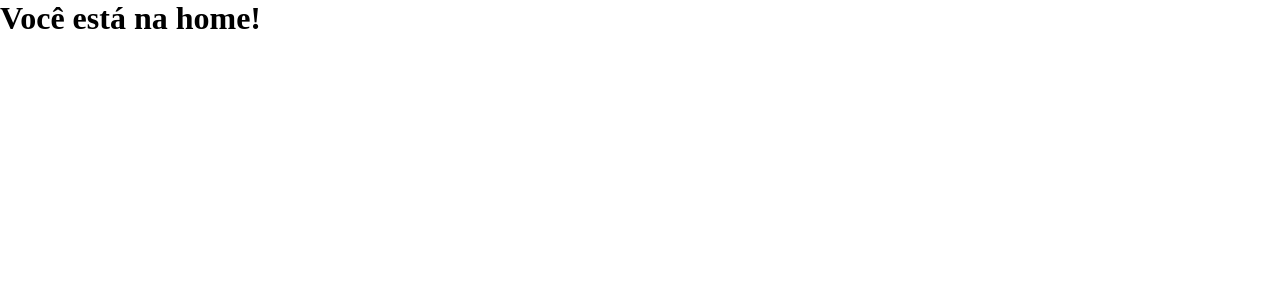
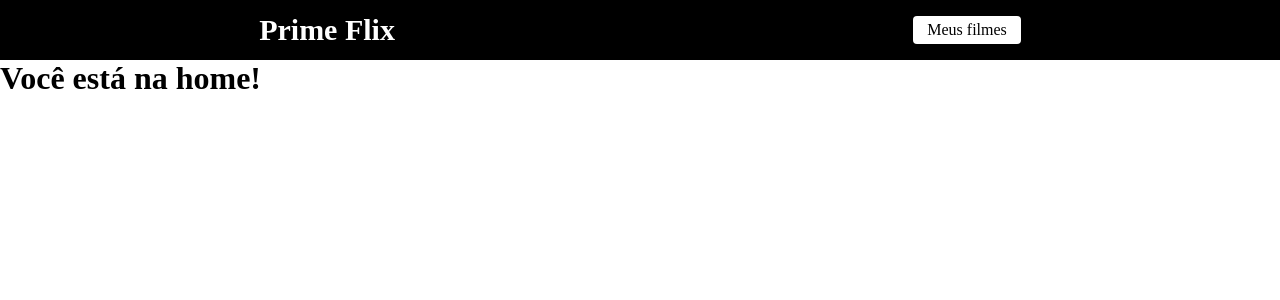
Before and after one commit to JosRafael/Projeto-Filmes, a React (Create React App) app: page / in a window 1280 px wide. Shown: the top 300 px of the page. Built offline with nearby package versions, Linux system fonts and the light colour scheme.

Commit message:
criando header

```diff
--- /dev/null
+++ b/src/components/header/header.css
@@ -0,0 +1,25 @@
+header{
+    display: flex;
+    align-items: center;
+    justify-content: space-around;
+    width: 100%;
+    height: 60px;
+    background-color: #000;
+}
+
+.logo{
+    text-decoration: none;
+    font-size: 30px;
+    cursor: pointer;
+    color: white;
+    font-weight: bold;
+}
+
+.favoritos{
+    text-decoration: none;
+    cursor: pointer;
+    background-color: white;
+    padding: 5px 14px;
+    color: #000;
+    border-radius: 4px;
+}
--- /dev/null
+++ b/src/components/header/index.js
@@ -0,0 +1,10 @@
+import './header.css'
+import {Link} from 'react-router-dom'
+export default function Header(){
+    return(
+        <header>
+            <Link className="logo" to="/">Prime Flix</Link>
+            <Link className="favoritos" to="/favoritos">Meus filmes</Link>
+        </header>
+    )
+}
--- a/src/routes.js
+++ b/src/routes.js
@@ -2,10 +2,12 @@
 
 import Home from "./pages/home";
 import Filme from "./pages/filme";
+import Header from "./components/header";
 
 export default function RoutesApp(){
     return(
         <BrowserRouter>
+        <Header/>
         <Routes>
             <Route path="/" element={<Home />}/>
             <Route path="/filme/:id" element={<Filme />}/>
```
